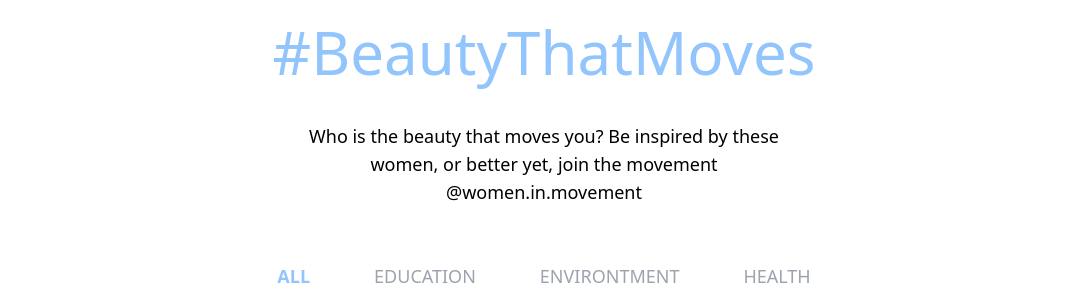
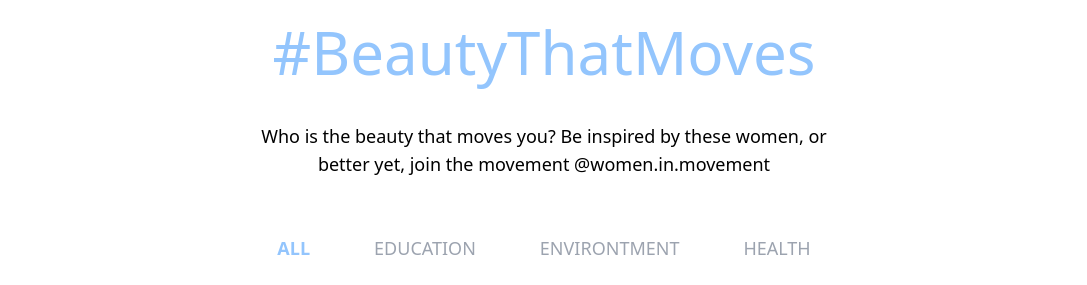
Before and after one commit to daveprastya/btmfe, a Next.js app: page / in a window 1280 px wide. Shown: the part 900-1185 px from the top of the page, without its empty margins (96-1183 px from the left). Built offline with nearby package versions, Linux system fonts and the light colour scheme; some icons are missing.

Commit message:
add animation and fix footer background color

```diff
--- a/src/components/MainBody.tsx
+++ b/src/components/MainBody.tsx
@@ -105,7 +105,7 @@ export default function MainBody() {
         #BeautyThatMoves
       </div>
       <div
-        className="md:text-lg text-base md:px-96 px-8 mb-14"
+        className="md:text-lg text-base px-8 pb-14 md:m-auto md:w-1/2"
         data-aos="fade-up"
         data-aos-once="true"
       >
```
